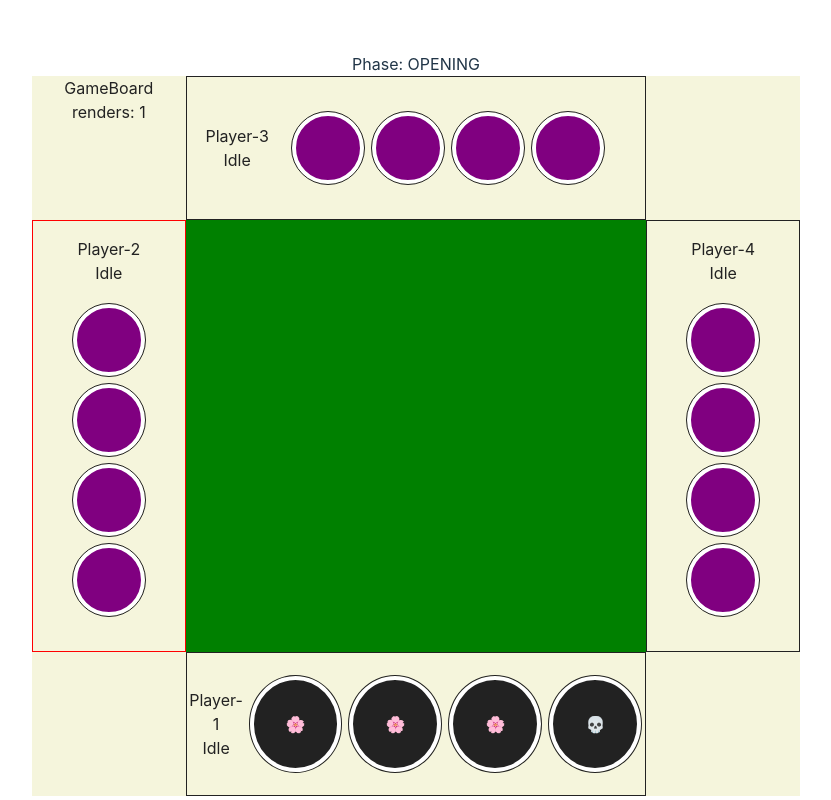
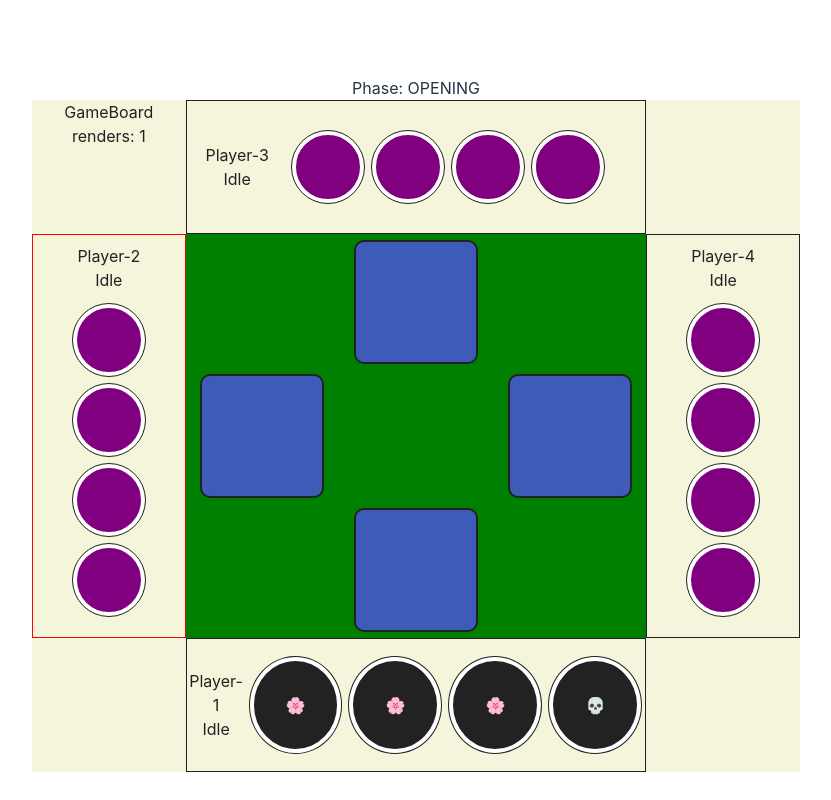
Before and after one commit to Maximillini/skulls_v2, a React (Vite) app: page / in a window 1280 px wide. Shown: the whole page, without its empty margins (224-1055 px from the left). Built offline with nearby package versions, Linux system fonts and the light colour scheme.

Commit message:
Create grid for table element, add styling for player mats and played cards

```diff
--- a/src/components/GameBoard/styles.scss
+++ b/src/components/GameBoard/styles.scss
@@ -34,7 +34,7 @@ $player-mat-color: #405abbfa;
   background: beige;
   color: #222;
   display: grid;
-  height: 90vh;
+  height: 84vh;
   grid-template-areas: ". player3 ."
                        "player2 table player4"
                        ". player1 .";
@@ -44,11 +44,52 @@ $player-mat-color: #405abbfa;
 
   .table {
     background-color: green;
+    display: grid;
     grid-area: table;
-  }
+    grid-template-areas: ". player3-mat ."
+                         "player2-mat none player4-mat"
+                         ". player1-mat .";
+    grid-template-columns: 1fr 1fr 1fr;
+    grid-template-rows: 1fr 1fr 1fr;
 
-  .card {
-    user-select: none;
+    .player-mat-area {
+      place-content: center;
+      place-items: center;
+      .player-mat {
+        background: $player-mat-color;
+        border: 2px solid #222;
+        border-radius: 10px;
+        height: 120px;
+        position: relative;
+        width: 120px;
+        .card.played-card {
+          @include face-down-card;
+          position: absolute;
+          @for $i from 1 through 4 {
+            &:nth-child(#{$i}) {
+              bottom: calc(#{$i} * 6px);
+              left: calc(#{$i} * 6px);
+              z-index: calc(#{$i} * 10);
+            }
+          }
+          .flippable {
+            @include selectable-card;
+          }
+        }
+      }
+      &.player-1-mat {
+        grid-area: player1-mat;
+      }
+      &.player-2-mat {
+        grid-area: player2-mat;
+      }
+      &.player-3-mat {
+        grid-area: player3-mat;
+      }
+      &.player-4-mat {
+        grid-area: player4-mat;
+      }
+    }
   }
 
   .player {
```
